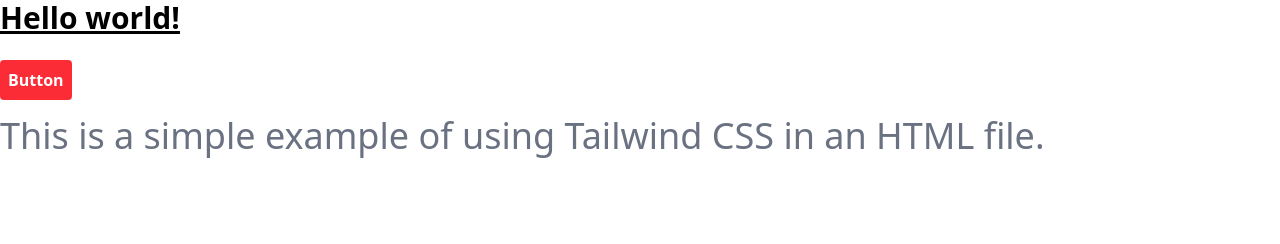
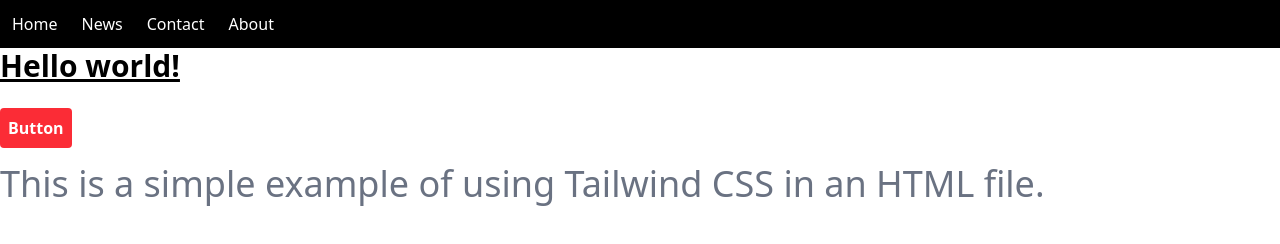
Before and after one commit to ashrafulahsan/TailwindCSS-2025, a website: page index.html in a window 1280 px wide. Drawn offline with Linux system fonts and the light colour scheme.

Commit message:
Menu design

```diff
--- a/index.html
+++ b/index.html
@@ -7,6 +7,14 @@
     <link href="./src/output.css" rel="stylesheet">
   </head>
   <body>
+
+    <ul class="bg-black text-white m-0 flex">
+      <li class="flex"><a class="p-3 hover:bg-zinc-900" href="#">Home</a></li>
+      <li class="flex"><a class="p-3 hover:bg-zinc-900" href="#">News</a></li>
+      <li class="flex"><a class="p-3 hover:bg-zinc-900" href="#">Contact</a></li>
+      <li class="flex"><a class="p-3 hover:bg-zinc-900" href="#">About</a></li>
+    </ul>
+
     <h1 class="text-3xl font-bold underline">
       Hello world!
     </h1>
```
Also changed, not shown: src/output.css.
